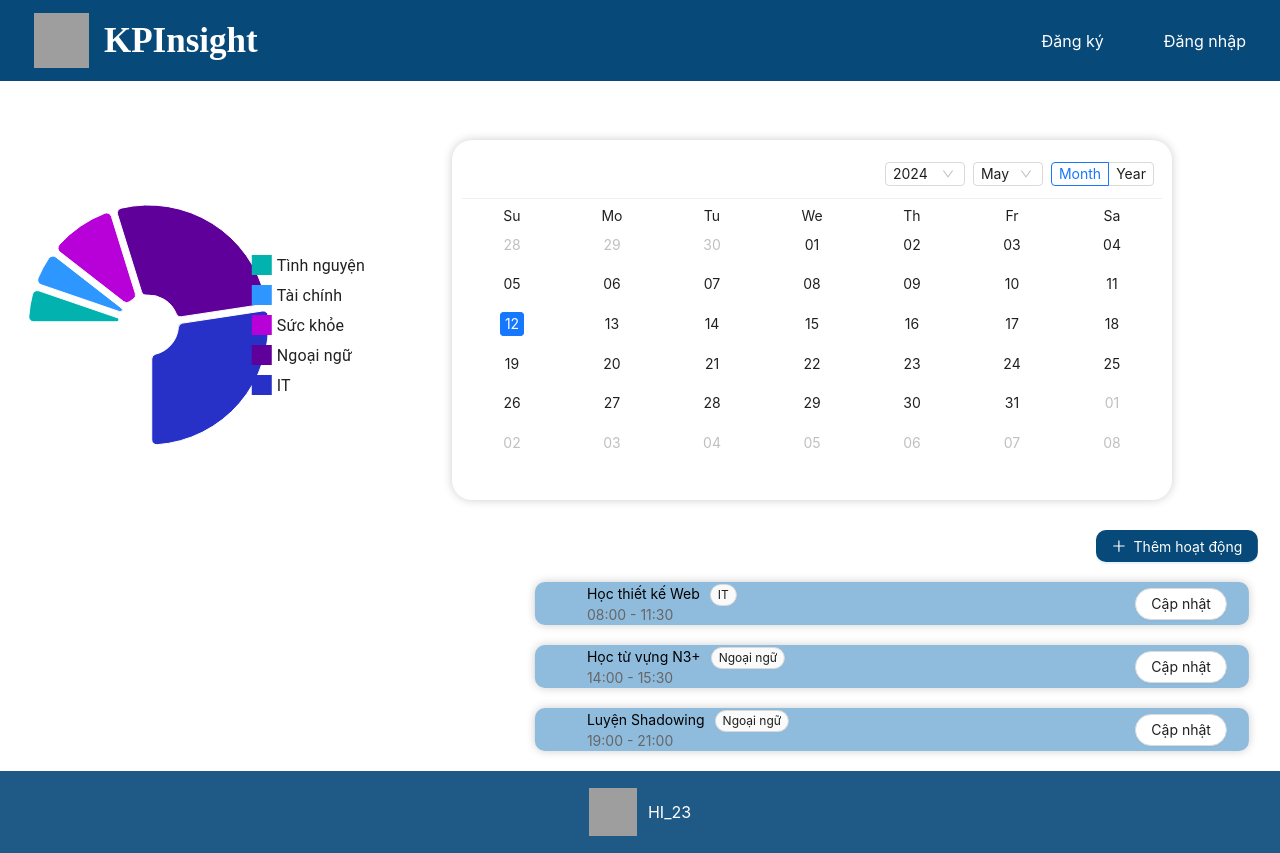
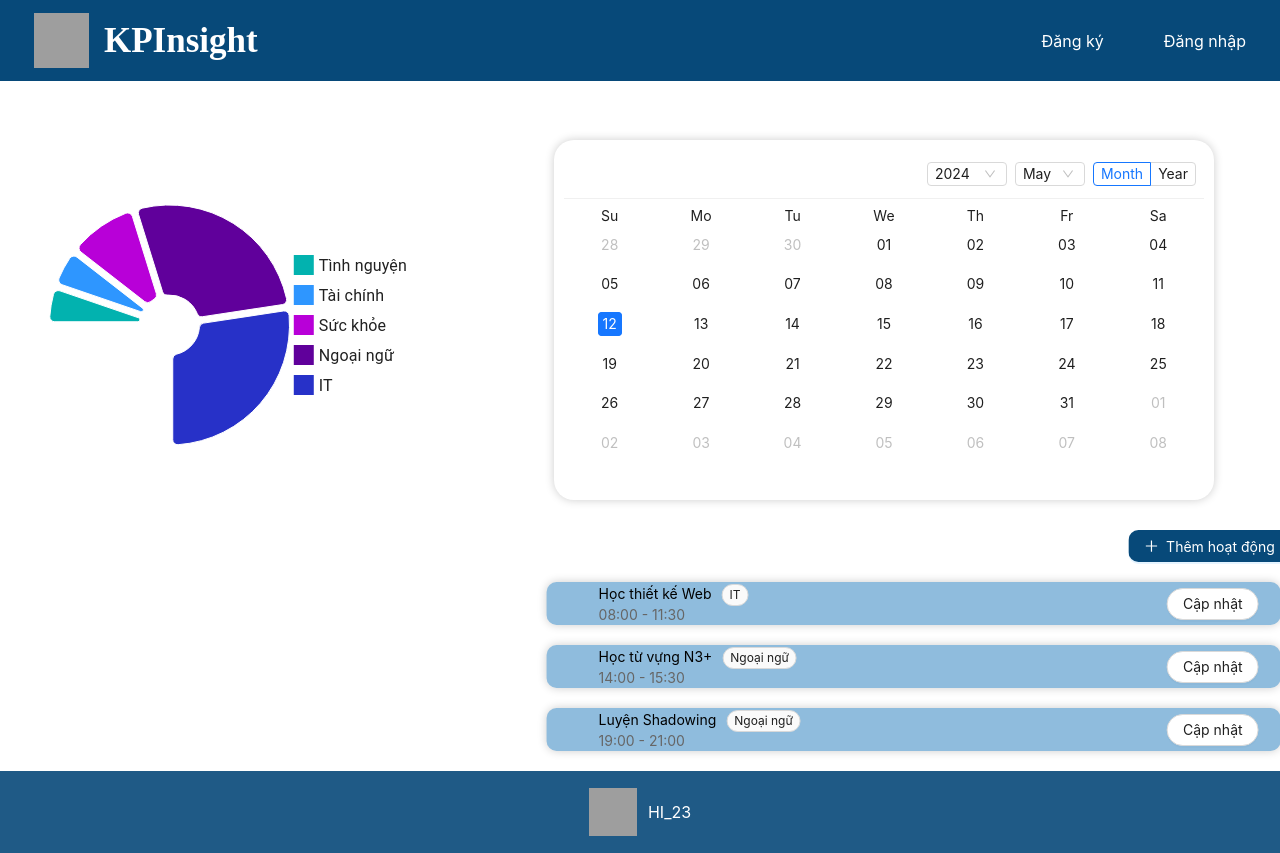
Before and after one commit to Dungntt2003/KPInsight-HI_23, a React (Create React App) app in the folder kpinsight/: page /home in a window 1280 px wide. Built offline with nearby package versions, Linux system fonts and the light colour scheme; grey boxes are pictures that could not be loaded.

Commit message:
fix size home

```diff
--- a/kpinsight/src/view/pages/homepage/index.css
+++ b/kpinsight/src/view/pages/homepage/index.css
@@ -6,6 +6,7 @@
 
 .flex-container {
   height: 400px;
+  /*height: 100%;*/
   overflow: hidden; /* Tránh tràn nội dung */
   margin-top: 10px;
   margin-bottom: 10px;
@@ -16,9 +17,9 @@
 
 .calendar-wrap {
   height: 85%;
-  width: 700px;
+  width: 50%;
   margin-top: 20px;
-  transform: translateX(-15%);
+  transform: translateX(-10%);
   border-radius: 20px;
   overflow: hidden; /* Tránh tràn nội dung */
   box-shadow: 0 0 10px rgba(0, 0, 0, 0.2);
@@ -36,17 +37,9 @@
   margin-bottom: 0px;
   margin-right: 0px;
   overflow-y: auto;
-  height: 500px;
+  /*height: 500px;*/
 }
 
-.ant-picker-cell {
-  height: 32px !important;
-}
-
-/* Đảm bảo chiều cao của panel lịch là 100% */
-.ant-picker-calendar-full .ant-picker-panel {
-  height: 100% !important;
-}
 .chart-container {
   margin-top: 10px;
   transform: translateX(-15%);
@@ -62,23 +55,24 @@
 }
 
 .add-button {
-  transform: translateX(330%);
+  transform: translateX(350%);
   margin-bottom: 0px;
   background-color: #074979;
   border-radius: 10px;
 }
 
 .act-list {
-  width: 710px;
+  max-width: 730px;
+  width: 100%;
 }
 
 .act1 {
-  width: 710px;
+  width: 100%;
   box-shadow: 0 0 10px rgba(0, 0, 0, 0.2);
   border-radius: 10px; /* Bo tròn góc */
   margin-top: 20px; /* Khoảng cách với các phần tử khác phía trên */
   padding: 2px; /* Khoảng cách bên trong khung */
-  transform: translateX(35%);
+  transform: translateX(37%);
   background: #8fbcdd;
   display: flex;
   align-items: center;
```
